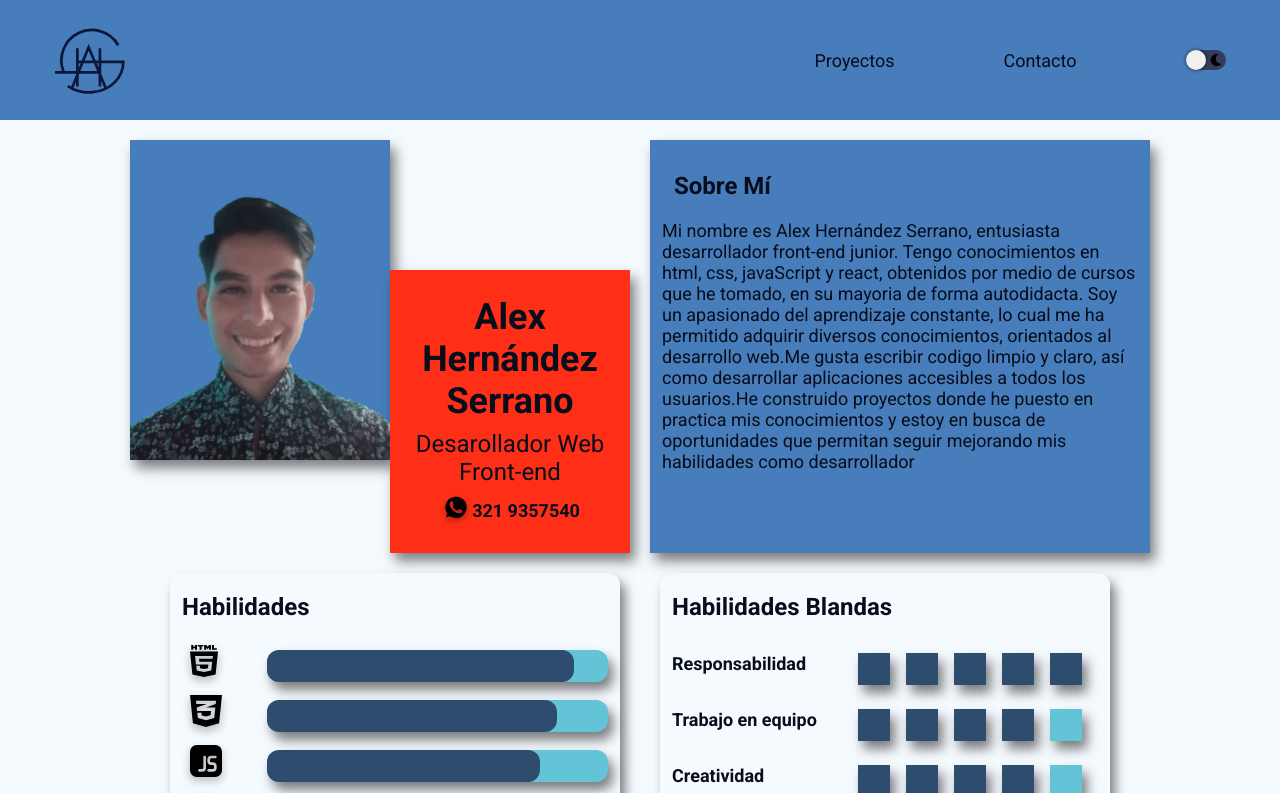
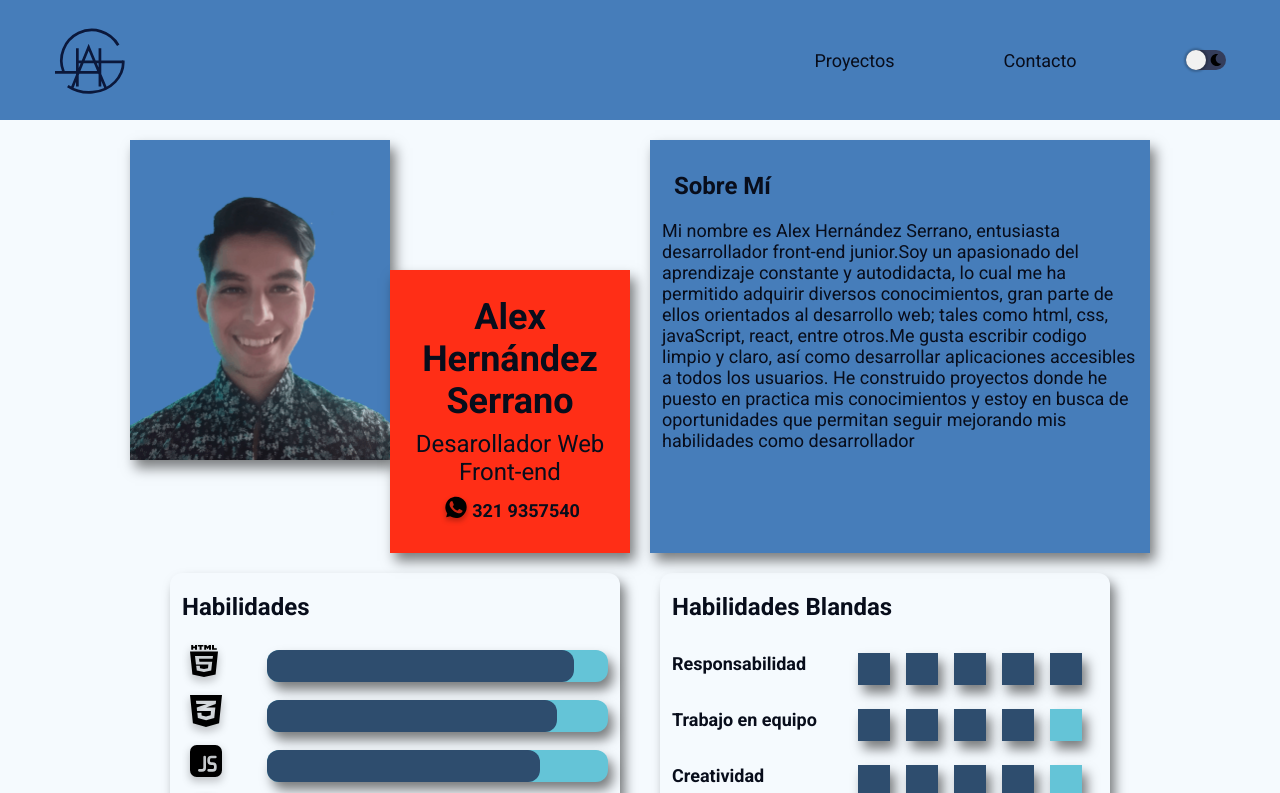
Before and after one commit to hahs-92/HahsPortfolio, a React app: page /resume in a window 1280 px wide. Shown: the top 793 px of the page. Built offline with nearby package versions, Linux system fonts and the light colour scheme.

Commit message:
igmur for icon

```diff
--- a/public/index.html
+++ b/public/index.html
@@ -5,8 +5,8 @@
     <meta http-equiv="X-UA-Compatible" content="IE=edge">
     <meta name="viewport" content="width=device-width, initial-scale=1.0">
     <meta name="Description" content="Portafolio  creado por HAHS">
-    <link rel="icon"  href="../src/assets/Logo.ico">
     <title>HAHS Portafolio</title>
+    <link rel="shorcut icon"  href="https://imgur.com/0bJg5rj">
 </head>
 <body>
     <div id="app"></div>
--- a/src/components/Header.jsx
+++ b/src/components/Header.jsx
@@ -38,12 +38,12 @@ const Header = () => {
 
     //USEEFFECTS PARA MANEJAR SI EL USUARIO ESTA EN HOME
     useEffect(() => {
-        let notHome = window.localStorage.getItem('isHome','false')
+        let notHome = window.sessionStorage.getItem('isHome','false')
         if(notHome === 'false') setIsHome(false)
     },[])
 
     useEffect(() => {
-        isHome ? window.localStorage.setItem('isHome', 'true') : window.localStorage.setItem('isHome', 'false')
+        isHome ? window.sessionStorage.setItem('isHome', 'true') : window.sessionStorage.setItem('isHome', 'false')
     },[isHome])
 
 
--- a/src/pages/Resume.jsx
+++ b/src/pages/Resume.jsx
@@ -54,15 +54,13 @@ const Resume = () => {
                     <article className='Aboutme Aboutme--dark'>
                         <h2>Sobre Mí</h2>
                         <p>Mi nombre es Alex Hernández Serrano,
-                            entusiasta desarrollador front-end junior.
-                            Tengo conocimientos en html, css, javaScript y react, obtenidos por medio de cursos que he tomado, en su mayoria de forma autodidacta. Soy un apasionado del aprendizaje constante, lo cual me ha permitido adquirir diversos conocimientos, orientados al desarrollo web.Me gusta escribir codigo limpio y claro, así como desarrollar aplicaciones accesibles a todos los usuarios.He construido proyectos donde he puesto en practica mis conocimientos y estoy en busca de oportunidades que permitan seguir mejorando mis habilidades como desarrollador </p>
+                            entusiasta desarrollador front-end junior.Soy un apasionado del aprendizaje constante y autodidacta, lo cual me ha permitido adquirir diversos conocimientos, gran parte de ellos orientados al desarrollo web; tales como html, css, javaScript, react, entre otros.Me gusta escribir codigo limpio y claro, así como desarrollar aplicaciones accesibles a todos los usuarios. He construido proyectos donde he puesto en practica mis conocimientos y estoy en busca de oportunidades que permitan seguir mejorando mis habilidades como desarrollador </p>
                     </article>
                     :
                     <article className='Aboutme'>
                         <h2>Sobre Mí</h2>
                         <p>Mi nombre es Alex Hernández Serrano,
-                            entusiasta desarrollador front-end junior.
-                            Tengo conocimientos en html, css, javaScript y react, obtenidos por medio de cursos que he tomado, en su mayoria de forma autodidacta. Soy un apasionado del aprendizaje constante, lo cual me ha permitido adquirir diversos conocimientos, orientados al desarrollo web.Me gusta escribir codigo limpio y claro, así como desarrollar aplicaciones accesibles a todos los usuarios.He construido proyectos donde he puesto en practica mis conocimientos y estoy en busca de oportunidades que permitan seguir mejorando mis habilidades como desarrollador </p>
+                            entusiasta desarrollador front-end junior.Soy un apasionado del aprendizaje constante y autodidacta, lo cual me ha permitido adquirir diversos conocimientos, gran parte de ellos orientados al desarrollo web; tales como html, css, javaScript, react, entre otros.Me gusta escribir codigo limpio y claro, así como desarrollar aplicaciones accesibles a todos los usuarios. He construido proyectos donde he puesto en practica mis conocimientos y estoy en busca de oportunidades que permitan seguir mejorando mis habilidades como desarrollador </p>
                     </article>
             }
 
--- a/webpack.config.js
+++ b/webpack.config.js
@@ -61,7 +61,7 @@ module.exports = {
           {
             loader: 'file-loader',
             options: {
-              name: 'assests/[hash].[ext]'
+              name: 'assets/[hash].[ext]'
             }
           }
         ]
```
Also changed, not shown: 25 other files (tests, documents, lock files or other folders).
